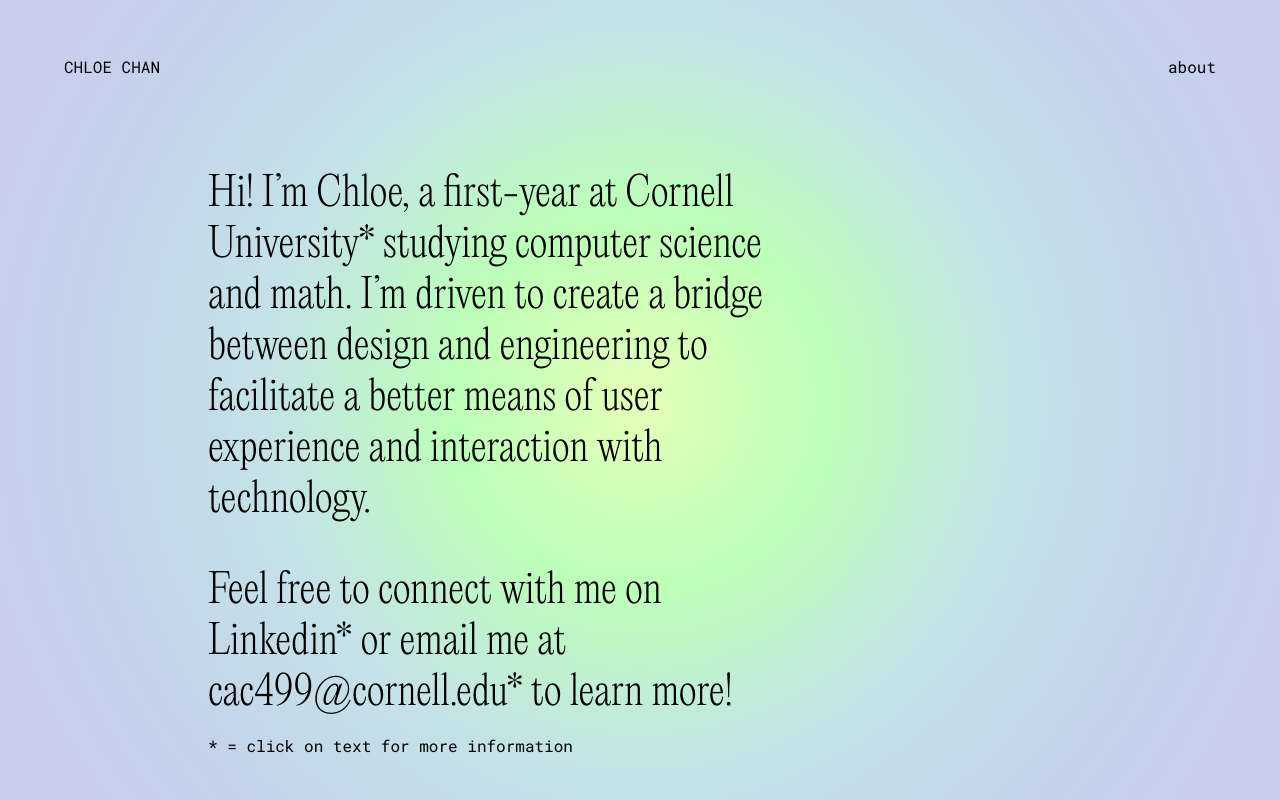
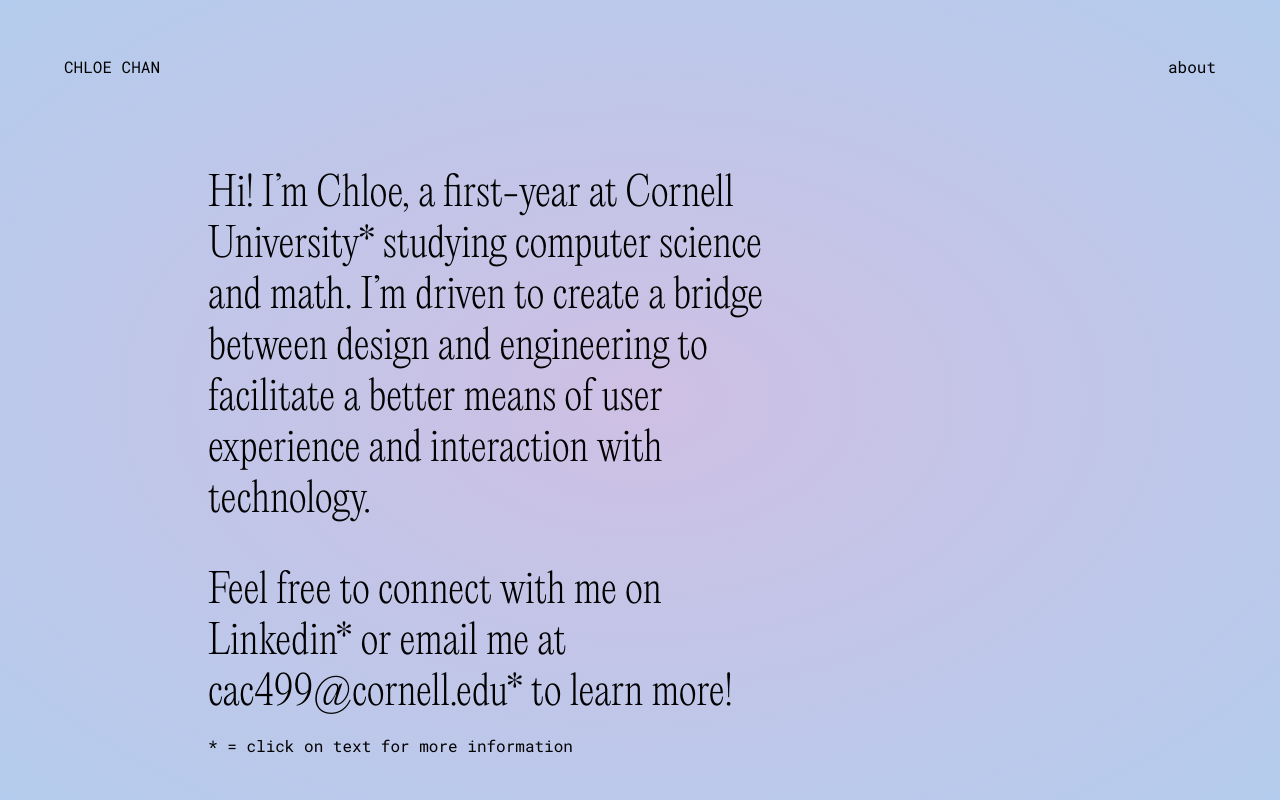
Before and after one commit to chloeachan/website_v3.0, a React (Create React App) app: page / in a window 1280 px wide. Shown: the top 800 px of the page. Built offline with nearby package versions, Linux system fonts and the light colour scheme.

Commit message:
color changes

```diff
--- a/src/App.css
+++ b/src/App.css
@@ -4,7 +4,9 @@
 }
 
 .whole-app {
-  background: radial-gradient(circle at center, #e5ffb8, #bcffb8, #c4e2e9, #c4d2e9, #cacdf0) no-repeat;
+  /* background: radial-gradient(circle at center, #e5ffb8, #bcffb8, #c4e2e9, #c4d2e9, #cacdf0) no-repeat; */
+  /* background: radial-gradient(rgb(245, 219, 219), #bacfed) no-repeat; */
+  background: radial-gradient(rgb(206, 192, 228), #b4cced) no-repeat;
   background-attachment: fixed;
   background-position: center center;
   background-size: cover;
```
